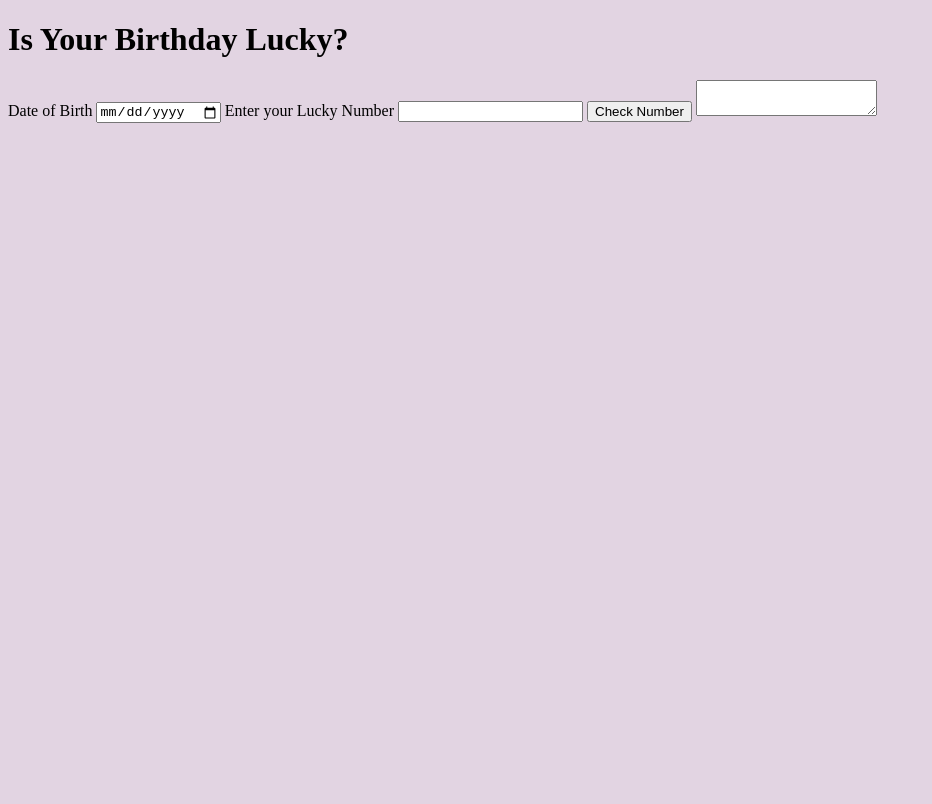
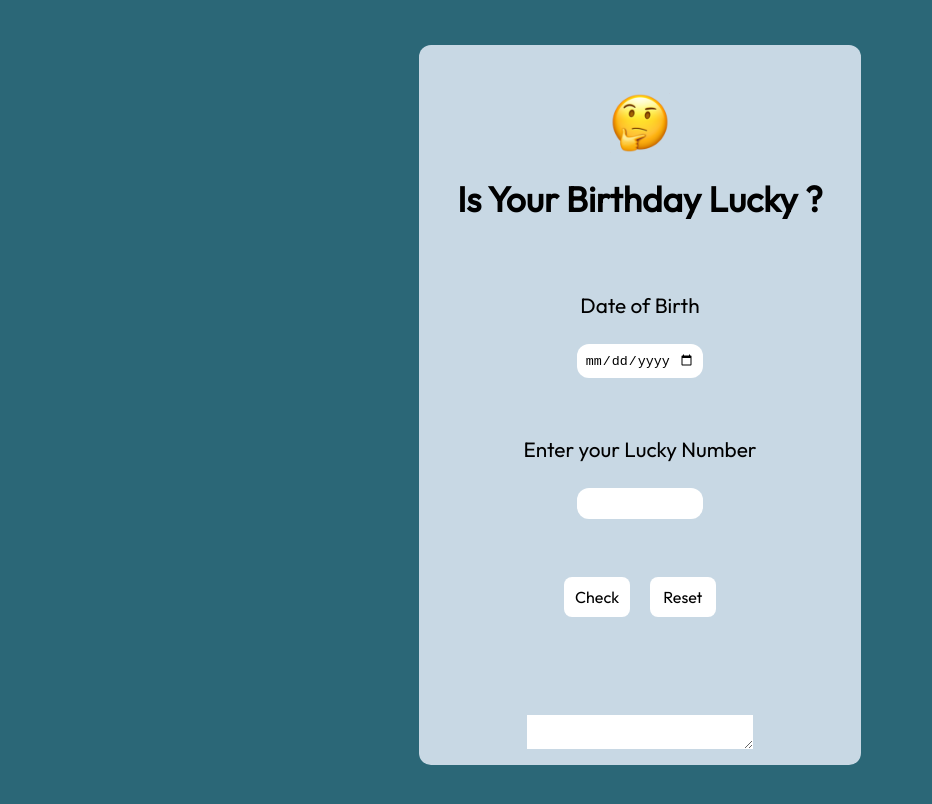
Before and after one commit to rutvikpumak/is-your-birthday-lucky, a plain HTML site: page index.html in a window 1280 px wide. Shown: the whole page, without its empty margins (0-932 px from the left). Drawn offline with Linux system fonts and the light colour scheme.

Commit message:
feat: Added function , styling and formatting

```diff
--- a/app.js
+++ b/app.js
@@ -1,20 +1,40 @@
 const dateOfBirth = document.querySelector("#birth-date")
-const luckyNo =  document.querySelector("#lucky-no");
+const luckyNo = document.querySelector("#lucky-no");
 const submitBtn = document.querySelector(".submit");
+const resetBtn = document.querySelector(".reset");
 const output = document.querySelector(".output");
+const errorMsg = document.querySelector(".error");
 
-submitBtn.addEventListener("click",()=>{
-    const date= dateOfBirth.value.replaceAll('-','').split('');
-    let sumOfDates =0;
+submitBtn.addEventListener("click", () => {
+    errorMsg.style.display = ""
 
-    for(let no of date){
-        sumOfDates+= parseInt(no);
-    }
+    if (!parseInt(luckyNo.value) && dateOfBirth.value === "") {
+        errorMsg.innerText = "Input not provided";
+    } else if (!parseInt(luckyNo.value)) {
+        errorMsg.innerText = "Please enter your lucky number"
+    } else if (dateOfBirth.value === "") {
+        errorMsg.innerText = "Please enter your Date of Birth"
+    } else {
+        errorMsg.innerText = ""
+        const date = dateOfBirth.value.replaceAll('-', '').split('');
+        let sumOfDates = 0;
 
-    if(Math.floor(sumOfDates%luckyNo.value) === 0){
-        output.innerText = "Lucky"
-    }else{
-        output.innerText = "Not Lucky"
+        for (let no of date) {
+            sumOfDates += parseInt(no);
+        }
+        if (Math.floor(sumOfDates % luckyNo.value) === 0) {
+            output.innerText = `${luckyNo.value} is Lucky Number ❤️`;
 
+        } else {
+            output.innerText =  `${luckyNo.value} is not that Lucky 😶`
+
+        }
     }
 })
+
+resetBtn.addEventListener("click", () => {
+    luckyNo.value = "";
+    dateOfBirth.value = ""
+    output.innerText = ""
+    errorMsg.innerText = ""
+})
--- a/index.html
+++ b/index.html
@@ -1,5 +1,6 @@
 <!DOCTYPE html>
 <html lang="en">
+
 <head>
     <meta charset="UTF-8">
     <meta http-equiv="X-UA-Compatible" content="IE=edge">
@@ -7,21 +8,27 @@
     <title>Birthday Lucky Or Not</title>
     <link rel="stylesheet" href="style.css">
 </head>
+
 <body>
     <div class="container">
-    <h1>Is Your Birthday Lucky?</h1>
+        <img src="emoji.png" alt="emoji" class="emoji">
+        <h1>Is Your Birthday Lucky ? </h1>
 
-        <label>Date of Birth</label>
+        <label class="dob">Date of Birth</label>
         <input type="date" class="date" id="birth-date">
-        <label>Enter your Lucky Number</label>
+        <label class="numberLabel">Enter your Lucky Number</label>
         <input type="number" class="number" id="lucky-no">
-        <button class="submit">Check Number</button>
-
-        <textArea class="output">
+        <div class=button>
+            <button class="submit">Check</button>
+            <button class="reset">Reset</button>
+        </div>
+        <p class="error"></p>
+        <textArea class="output" readonly>
 
         </textArea>
 
     </div>
     <script src="app.js"></script>
 </body>
+
 </html>
--- a/style.css
+++ b/style.css
@@ -1,7 +1,107 @@
-body{
-    background-color: rgb(226, 212, 226);
-}
-.container{
-   margin: 1px auto;
+@import url('https://fonts.googleapis.com/css2?family=Outfit&display=swap');
+
+
+@media (max-width:900px) {
+    body .container {
+
+
+        width: 100%;
+        height: 100vh;
+        display:inline-flex;
+        overflow-y: hidden;
+    }
+    .container .date{
+        width:auto;
+    }
+
 
 }
+body {
+    background-color: #2b6777;
+    font-family: 'Outfit', sans-serif;
+}
+
+h1 {
+    font-size: 2.2rem;
+    margin-top: 0.5rem;
+}
+
+.container {
+    margin: 2.8rem auto;
+    display: flex;
+    flex-direction: column;
+    text-align: center;
+    height: 90vh;
+    width: 35%;
+    background-color: #c8d8e4;
+    border-radius: 12px
+}
+
+.numberLabel,
+.dob {
+    font-size: 1.3rem;
+    margin-top: 3rem;
+    margin-bottom: 1rem;
+}
+
+.date,
+.number {
+    width: 25%;
+    margin: 10px auto;
+    padding: 0.5rem;
+    border-radius: 12px;
+    border-style: none;
+    height: 20px;
+    outline: none;
+    cursor: pointer;
+}
+
+.number {
+    text-align: center;
+}
+
+.error {
+    height: 1rem;
+}
+
+button {
+    cursor: pointer;
+    font-size: medium;
+    border-radius: 0.5rem;
+    background-color: white;
+    margin: 3rem auto;
+    width: 15%;
+    border-style: none;
+    height: 2.5rem;
+    font-family: 'Outfit', sans-serif;
+}
+
+button:hover {
+    background-color: #79a8b4;
+    box-shadow: 0px 15px 20px #DBEAFE;
+    color: #fff;
+    transform: translateY(-2px);
+}
+
+textArea {
+    outline: none;
+    border: none;
+    padding-top: 1.5rem;
+    text-align: center;
+    font-size: 1.2rem;
+    margin: 1rem auto;
+    width: 50%;
+    height: 3rem;
+    font-family: 'Outfit', sans-serif;
+}
+
+.emoji {
+    margin: 3rem auto;
+    margin-bottom: 1rem;
+    width: 60px;
+    height: 60px;
+}
+
+.reset {
+    margin-left: 1rem;
+}
```
Also changed, not shown: emoji.png (added).
